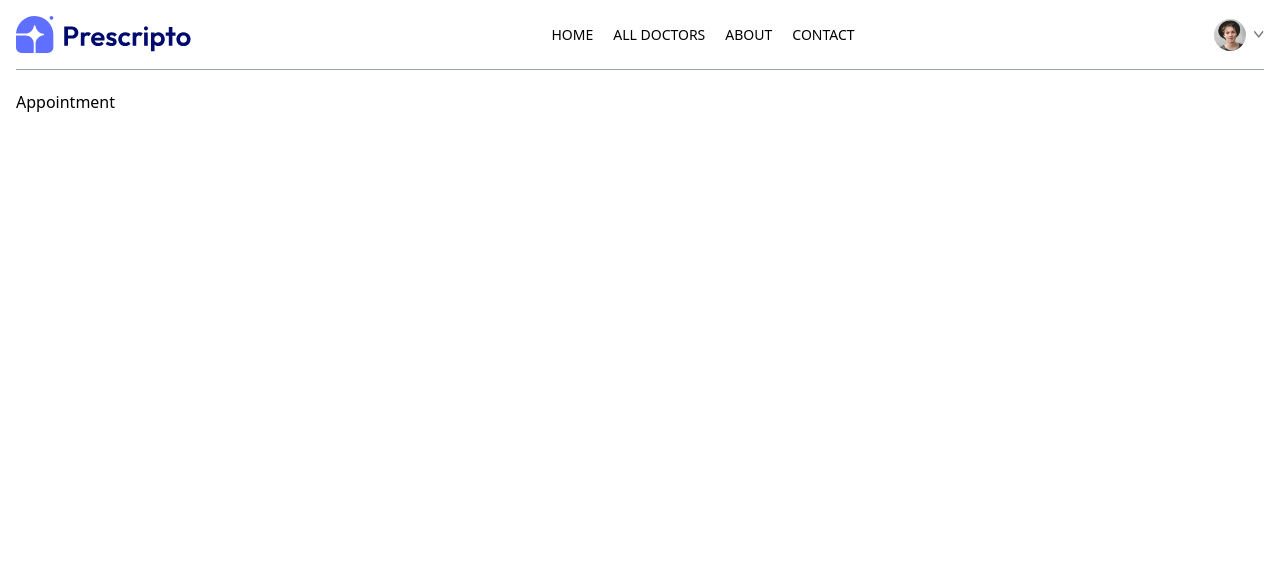
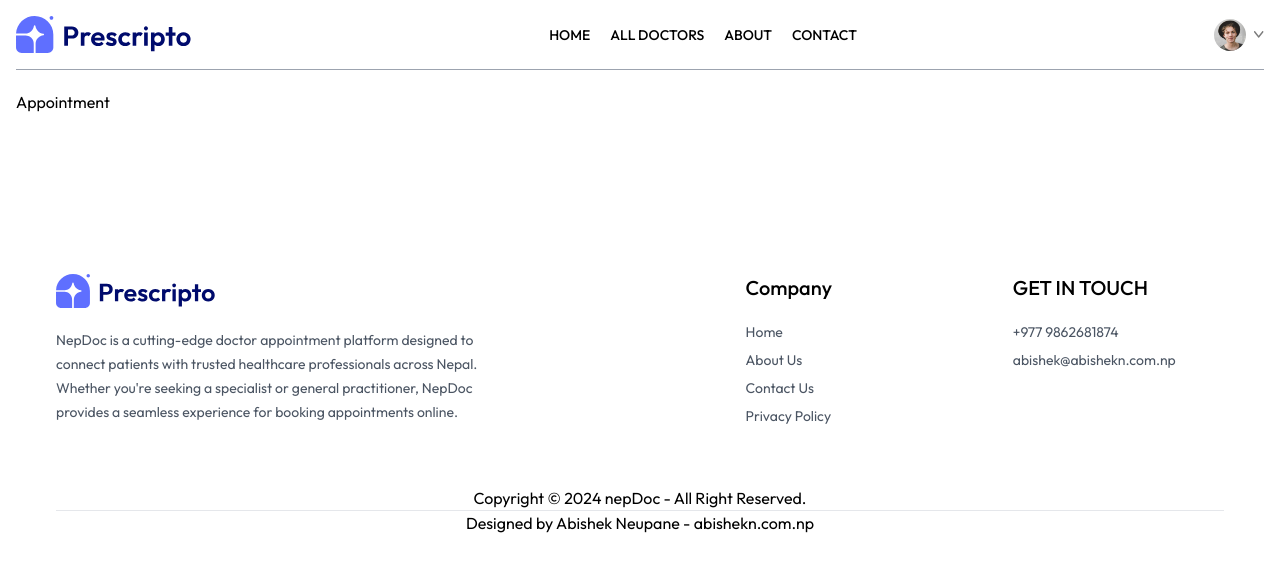
Before and after one commit to virtualabishek/nepDoc, a React (Vite) app in the folder frontend/: page /appointment/1 in a window 1280 px wide. Shown: the top 572 px of the page. Built offline with nearby package versions, Linux system fonts and the light colour scheme.

Commit message:
Completed designing the home page for nepDocs.

```diff
--- a/frontend/src/App.jsx
+++ b/frontend/src/App.jsx
@@ -9,6 +9,7 @@
 import MyProfile from "./pages/MyProfile";
 import Appointment from "./pages/Appointment";
 import Navbar from "./components/Navbar";
+import Footer from "./components/Footer";
 const App = () => {
   return (
     <div className="mx-4 ms:mx-[10%]">
@@ -24,6 +25,7 @@
         <Route path="/my-appointmnets" element={<MyAppointments />} />
         <Route path="/appointment/:docId" element={<Appointment />} />
       </Routes>
+      <Footer />
     </div>
   );
 };
--- /dev/null
+++ b/frontend/src/components/Footer.jsx
@@ -0,0 +1,49 @@
+import React from "react";
+import { assets } from "../assets/assets";
+
+const Footer = () => {
+  return (
+    <div className="md:mx-10">
+      <div className="flex flex-col sm:grid grid-cols-[3fr_1fr_1fr] gap-14 my-10 mt-40 text-sm">
+        {/* ----Left Section ------- */}
+
+        <div>
+          <img className="mb-5 w-40" src={assets.logo} alt="" />
+          <p className="w-full md:w-2/3 text-gray-600 leading-6">
+            NepDoc is a cutting-edge doctor appointment platform designed to
+            connect patients with trusted healthcare professionals across Nepal.
+            Whether you're seeking a specialist or general practitioner, NepDoc
+            provides a seamless experience for booking appointments online.
+          </p>
+        </div>
+        {/*  Center Section  */}
+        <div>
+          <p className="text-xl font-medium mb-5">Company</p>
+          <ul className="flex flex-col gap-2 text-gray-600">
+            <li>Home</li>
+            <li>About Us</li>
+            <li>Contact Us</li>
+            <li>Privacy Policy</li>
+          </ul>
+        </div>
+        {/* Right Section */}
+        <div>
+          <p className="text-xl font-medium mb-5">GET IN TOUCH</p>
+          <ul className="flex flex-col gap-2 text-gray-600">
+            <li>+977 9862681874</li>
+            <li>abishek@abishekn.com.np</li>
+          </ul>
+        </div>
+      </div>
+      {/* For a copyright */}
+      <div>
+        <p className="py-5 text-2m text-center">
+          Copyright © 2024 nepDoc - All Right Reserved. <br /> <hr />
+          Designed by Abishek Neupane - abishekn.com.np
+        </p>
+      </div>
+    </div>
+  );
+};
+
+export default Footer;
--- a/frontend/src/index.css
+++ b/frontend/src/index.css
@@ -1,6 +1,11 @@
+@import url("https://fonts.googleapis.com/css2?family=Outfit:wght@100..900&display=swap");
 @tailwind base;
 @tailwind components;
 @tailwind utilities;
+
+* {
+  font-family: Outfit;
+}
 
 .active hr {
   @apply block;
```
